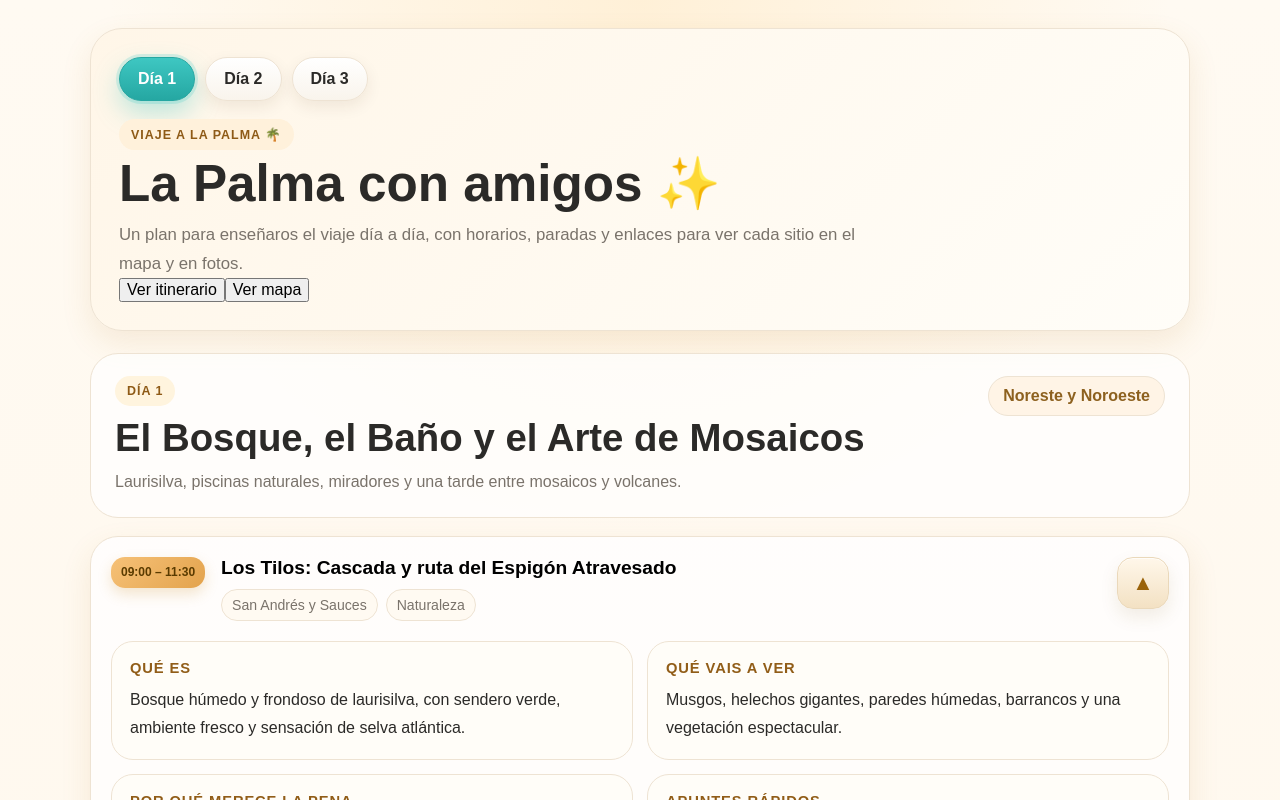
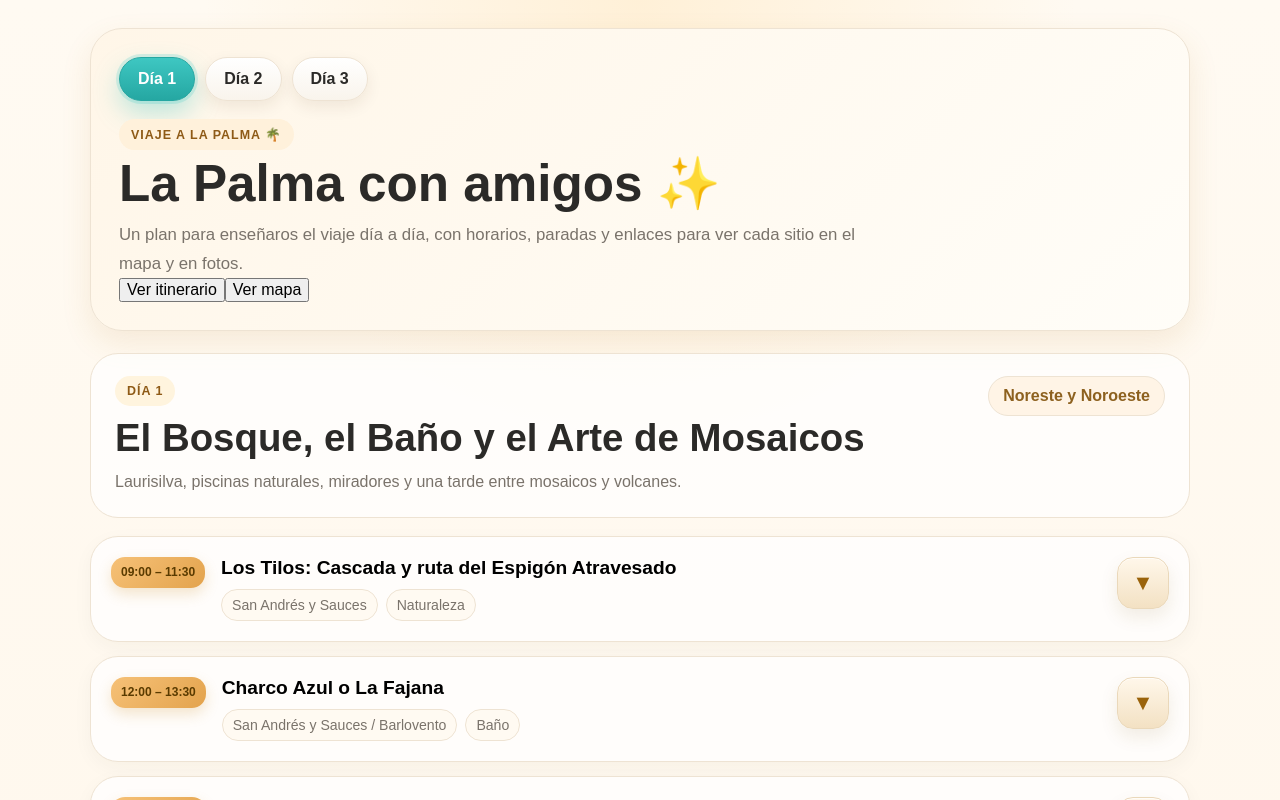
Before and after one commit to aniram115-commits/Viaje-La-Palma, a Next.js app: page / in a window 1280 px wide. Shown: the top 800 px of the page. Built offline with nearby package versions, Linux system fonts and the light colour scheme.

Commit message:
Add files via upload

```diff
--- a/app/page.tsx
+++ b/app/page.tsx
@@ -5,7 +5,7 @@ import { itinerary } from "@/data/itinerary";
 
 export default function HomePage() {
   const [selectedDayId, setSelectedDayId] = useState(itinerary[0].id);
-  const [openStopName, setOpenStopName] = useState(itinerary[0].stops[0].name);
+const [openStopName, setOpenStopName] = useState("");
 
   const selectedDay = useMemo(
     () => itinerary.find((day) => day.id === selectedDayId) ?? itinerary[0],
@@ -25,9 +25,9 @@ export default function HomePage() {
     : "day-tab"
 }
               onClick={() => {
-                setSelectedDayId(day.id);
-                setOpenStopName(day.stops[0].name);
-              }}
+  setSelectedDayId(day.id);
+  setOpenStopName("");
+}}
             >
               {day.label}
             </button>
```
